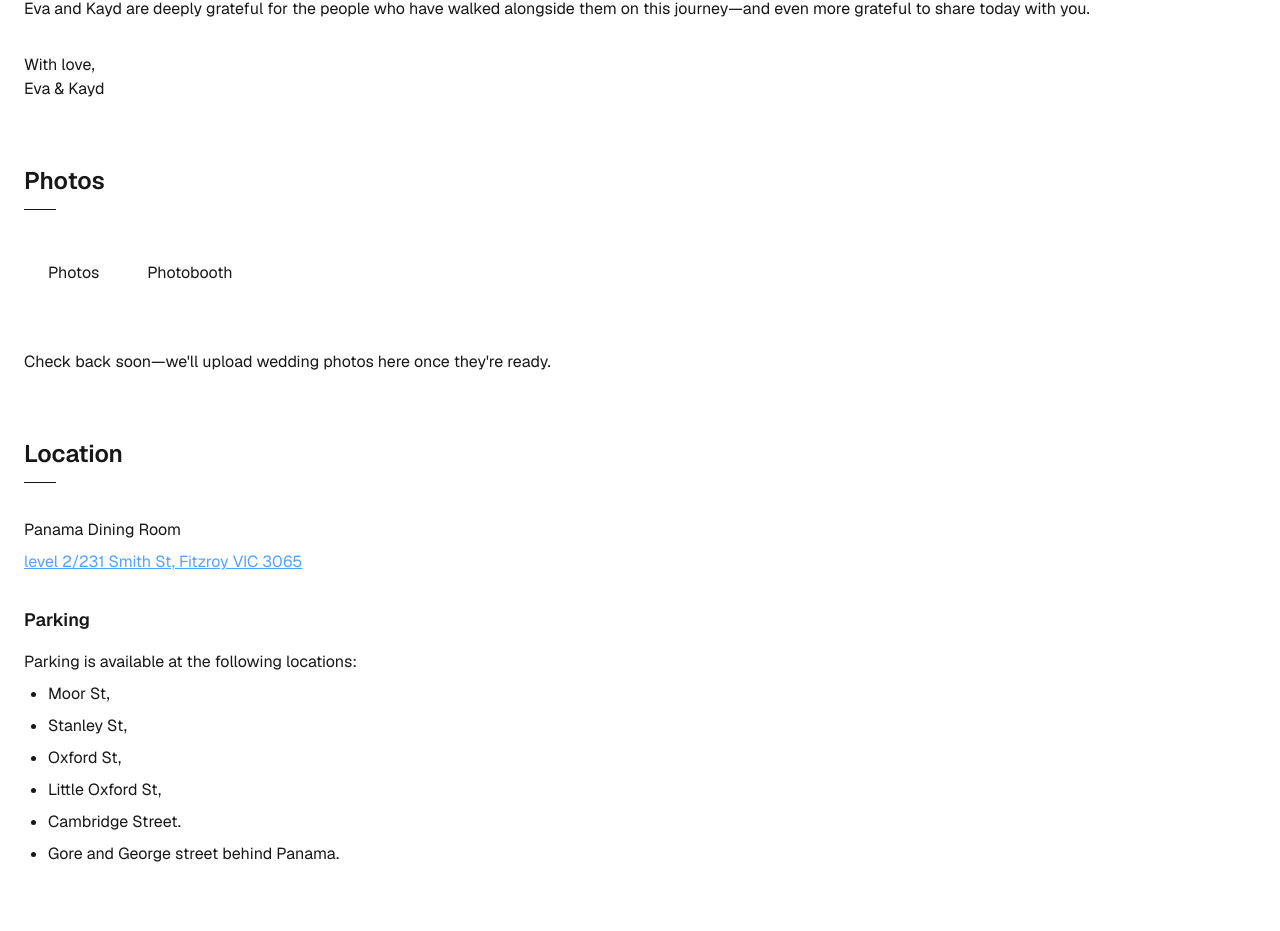
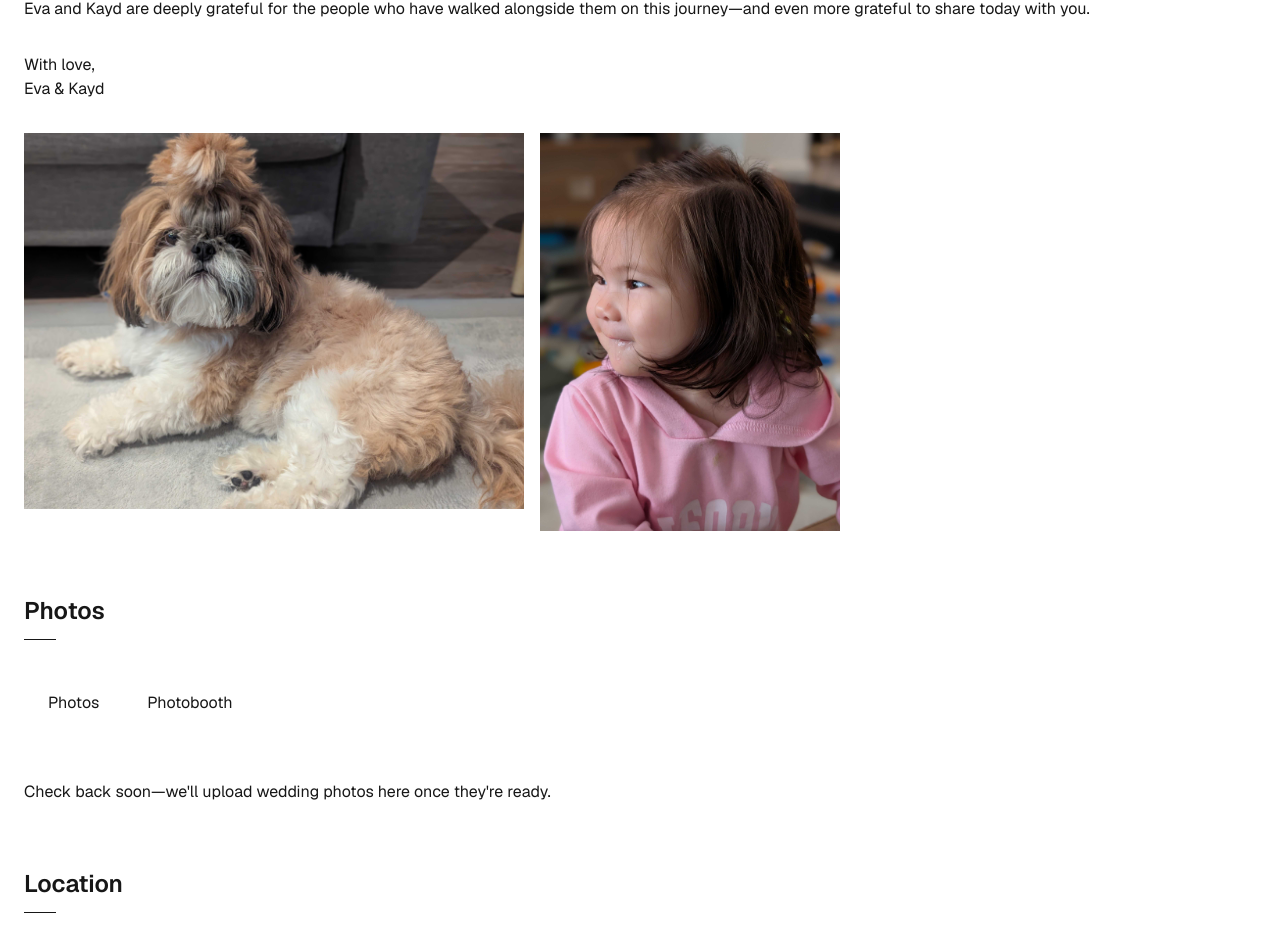
Before and after one commit to kaydwithers/kayd-and-eva, a Next.js app: page / in a window 1280 px wide. Shown: the part 899-1830 px from the top of the page. Built offline with nearby package versions, Linux system fonts and the light colour scheme.

Commit message:
fix: add images

```diff
--- a/src/app/components/OurStory/OurStory.tsx
+++ b/src/app/components/OurStory/OurStory.tsx
@@ -1,3 +1,4 @@
+import Image from "next/image";
 import { Heading } from "../Heading/Heading";
 
 export const OurStory = () => {
@@ -71,6 +72,21 @@
           <p>Eva & Kayd</p>
         </div>
       </div>
+
+      <div className="flex gap-x-4 mt-8">
+        <div className="fex">
+          <Image
+            src="/images/cookie.jpg"
+            alt="Cookie"
+            width={500}
+            height={300}
+          />
+        </div>
+
+        <div className="">
+          <Image src="/images/chloe.jpg" alt="Chloe" width={300} height={500} />
+        </div>
+      </div>
     </div>
   );
 };
```
Also changed, not shown: public/images/chloe.jpg (added), public/images/cookie.jpg (added).
